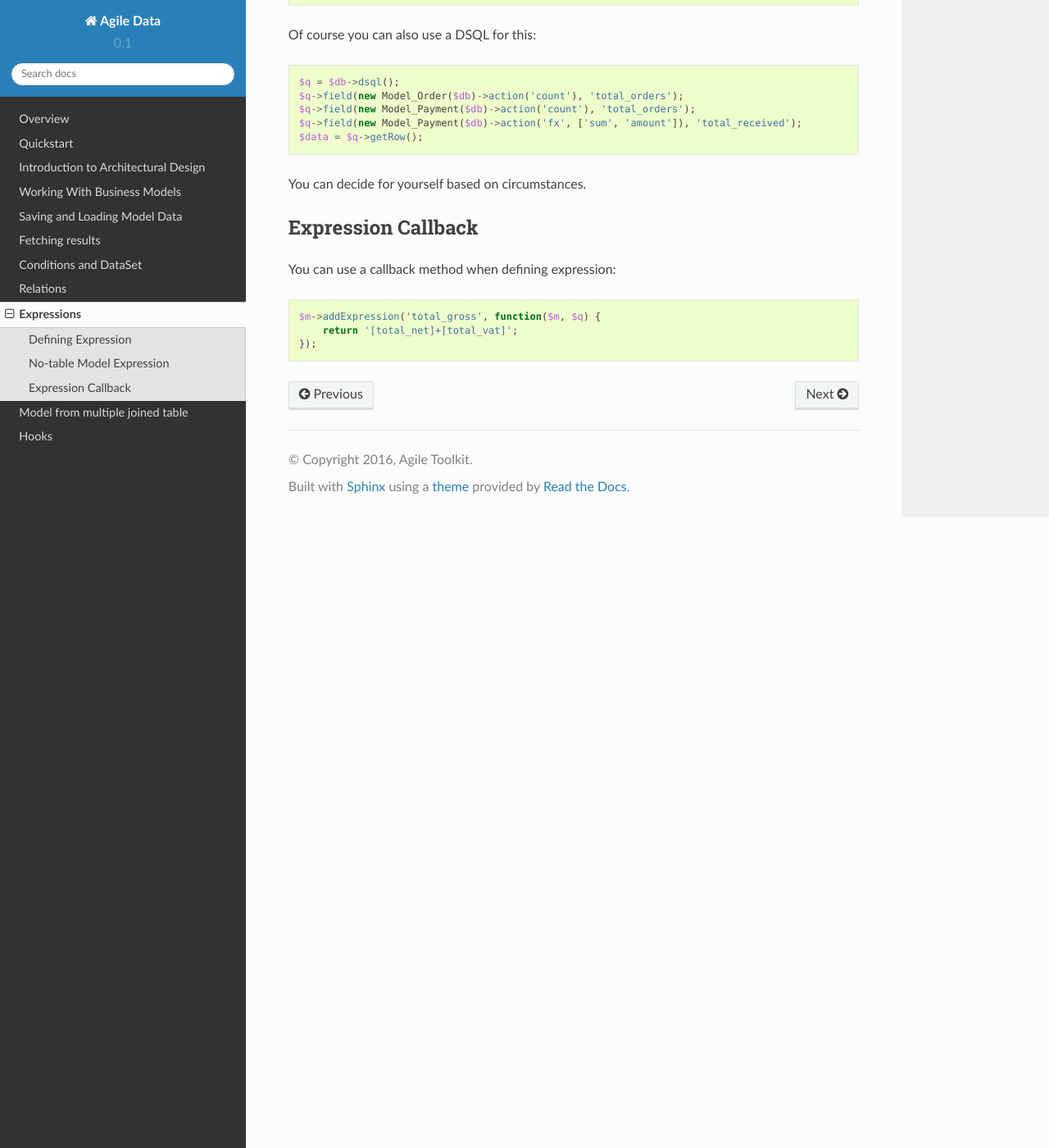
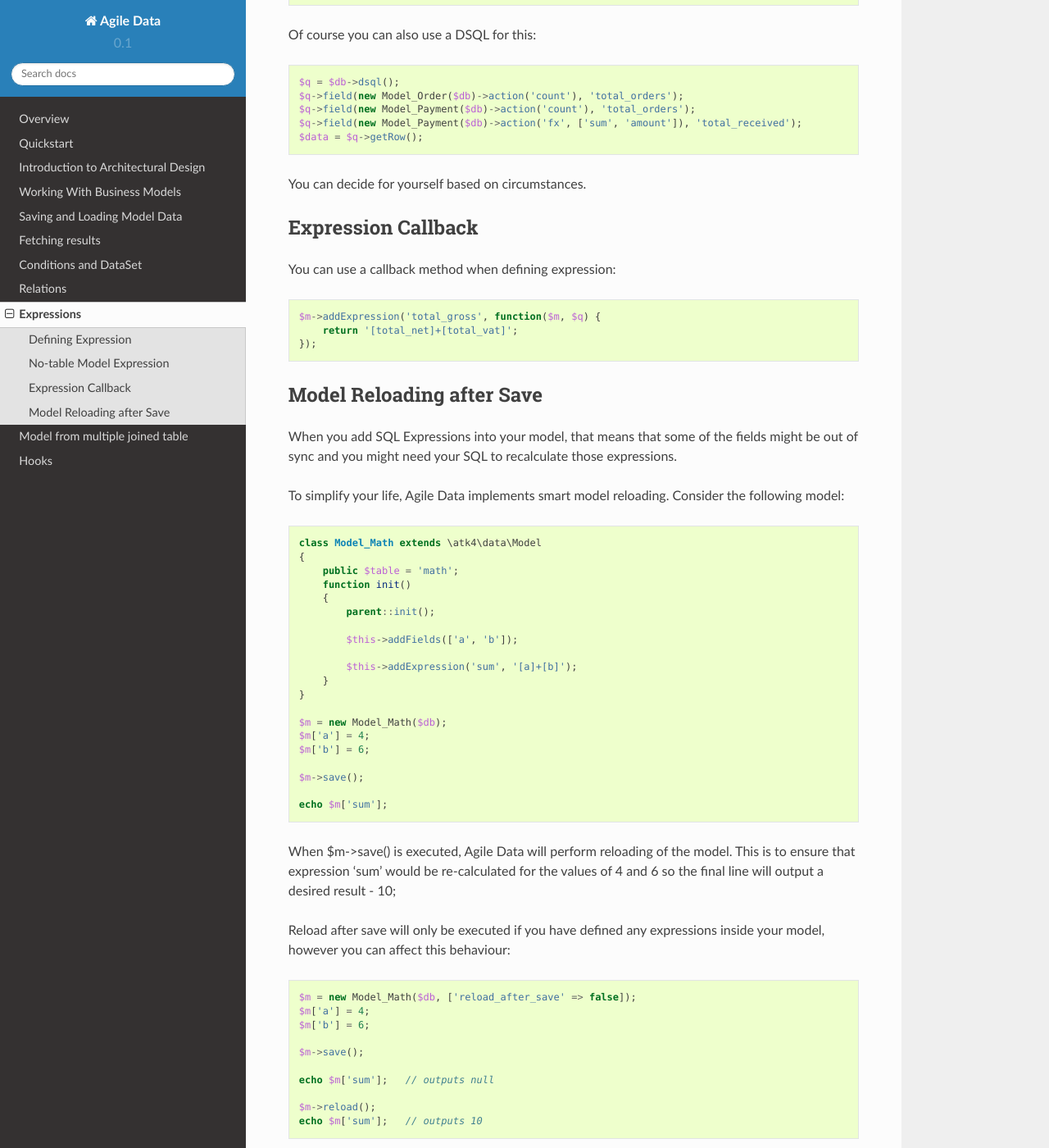
Before and after one commit to atk4/data, a Sphinx documentation site: the page built from docs/expressions.rst, in a window 1280 px wide and 1400 px high, scrolled down 1978 px. Shown: the whole window at 82% size. Built offline with Sphinx 7.4.7 and the Read the Docs theme 2.0.0, drawn with Linux system fonts in a browser that asks for light colours; pages that are not in the unit, such as notebooks, are missing from menus; cross-references to code outside the pages are shown as plain code; some of the changed text lies outside the part shown.

Commit message:
Intelligent model reloading after save (#63)
* Implements intelligent model reloading after save()

* No need to complicate things.

* Add documentation

* Applied fixes from StyleCI

* typos

* typo

```diff
--- a/docs/expressions.rst
+++ b/docs/expressions.rst
@@ -101,3 +101,92 @@ You can use a callback method when defining expression::
     $m->addExpression('total_gross', function($m, $q) {
         return '[total_net]+[total_vat]';
     });
+
+Model Reloading after Save
+--------------------------
+
+When you add SQL Expressions into your model, that means that some of the fields
+might be out of sync and you might need your SQL to recalculate those expressions.
+
+To simplify your life, Agile Data implements smart model reloading. Consider
+the following model::
+
+    class Model_Math extends \atk4\data\Model
+    {
+        public $table = 'math';
+        function init()
+        {
+            parent::init();
+
+            $this->addFields(['a', 'b']);
+
+            $this->addExpression('sum', '[a]+[b]');
+        }
+    }
+
+    $m = new Model_Math($db);
+    $m['a'] = 4;
+    $m['b'] = 6;
+
+    $m->save();
+
+    echo $m['sum'];
+
+When $m->save() is executed, Agile Data will perform reloading of the model.
+This is to ensure that expression 'sum' would be re-calculated for the values of
+4 and 6 so the final line will output a desired result - 10;
+
+Reload after save will only be executed if you have defined any expressions
+inside your model, however you can affect this behaviour::
+
+    $m = new Model_Math($db, ['reload_after_save' => false]);
+    $m['a'] = 4;
+    $m['b'] = 6;
+
+    $m->save();
+
+    echo $m['sum'];   // outputs null
+
+    $m->reload();
+    echo $m['sum'];   // outputs 10
+
+Now it requires an explicit reload for your model to fetch the result. There
+is another scenario when your database defines default fields:
+
+.. code-block:: sql
+
+    alter table math change b b int default 10;
+
+Then try the following code::
+
+    class Model_Math extends \atk4\data\Model
+    {
+        public $table = 'math';
+        function init()
+        {
+            parent::init();
+
+            $this->addFields(['a', 'b']);
+        }
+    }
+
+    $m = new Model_Math($db);
+    $m['a'] = 4;
+
+    $m->save();
+
+    echo $m['a']+$m['b'];
+
+This will output 4, because model didn't reload itself due to lack of any
+expressions. This time you can explicitly enable reload after save::
+
+    $m = new Model_Math($db, ['reload_after_save' => true]);
+    $m['a'] = 4;
+
+    $m->save();
+
+    echo $m['a']+$m['b']; // outputs 14
+
+.. note:: If your model is using reload_after_save, but you wish to insert
+    data without additional query - use :php:meth:`Model::insert()` or
+    :php:meth:`Model::import()`.
```
Also changed, not shown: 4 other files.
